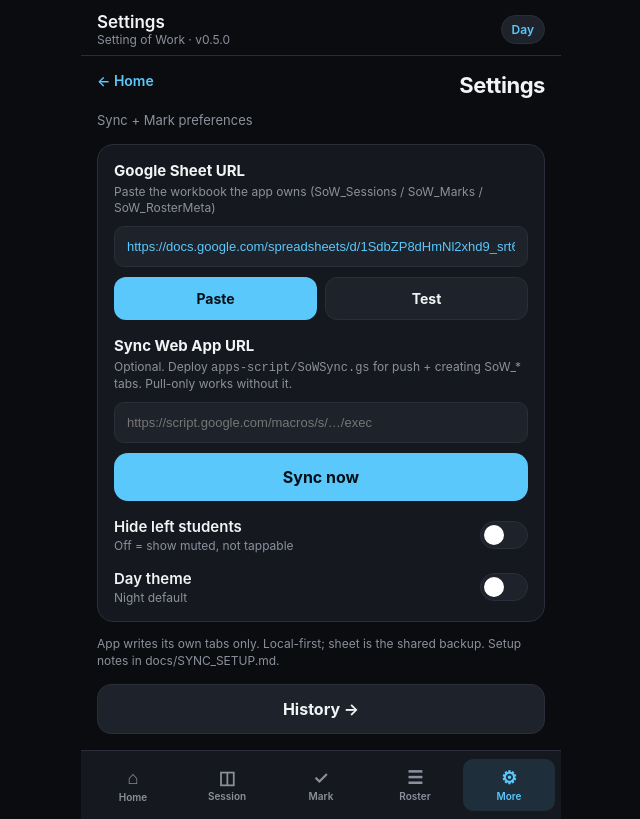
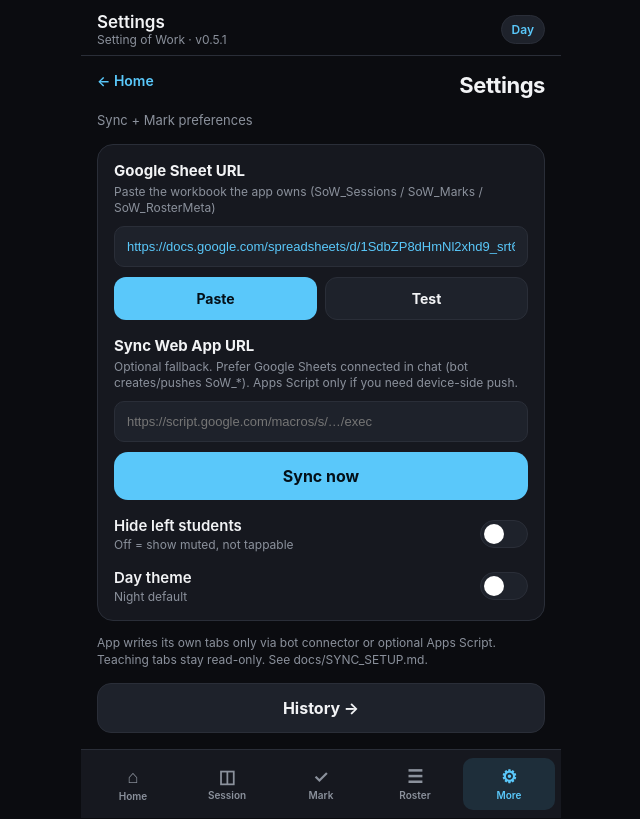
Before and after one commit to steph1420/sow, a React (Vite) app: page /settings in a window 1280 px wide. Shown: the whole page, without its empty margins (319-959 px from the left). Built offline with nearby package versions, Linux system fonts and the light colour scheme.

Commit message:
docs(sow): prefer Sheets connector for SoW_* push (v0.5.1)
Apps Script remains optional device-side fallback; SYNC_SETUP + Settings hint updated.

```diff
--- a/package.json
+++ b/package.json
@@ -1,7 +1,7 @@
 {
   "name": "sow-pwa",
   "private": true,
-  "version": "0.5.0",
+  "version": "0.5.1",
   "type": "module",
   "scripts": {
     "dev": "vite",
--- a/src/layout/AppShell.tsx
+++ b/src/layout/AppShell.tsx
@@ -46,7 +46,7 @@ export default function AppShell() {
       <header className="top">
         <div>
           <h1>{titles[pathname] ?? 'SoW'}</h1>
-          <div className="muted">Setting of Work · v0.5.0</div>
+          <div className="muted">Setting of Work · v0.5.1</div>
         </div>
         <button type="button" className="theme-toggle" onClick={() => void toggleTheme()}>
           {theme === 'night' ? 'Day' : 'Night'}
--- a/src/pages/SettingsPage.tsx
+++ b/src/pages/SettingsPage.tsx
@@ -155,7 +155,7 @@ export default function SettingsPage() {
         <div>
           <p className="field-label">Sync Web App URL</p>
           <p className="hint">
-            Optional. Deploy <code>apps-script/SoWSync.gs</code> for push + creating SoW_* tabs. Pull-only works without it.
+            Optional fallback. Prefer Google Sheets connected in chat (bot creates/pushes SoW_*). Apps Script only if you need device-side push.
           </p>
           <input
             type="url"
@@ -212,7 +212,7 @@ export default function SettingsPage() {
       </div>
 
       <p className="foot-note">
-        App writes its own tabs only. Local-first; sheet is the shared backup. Setup notes in docs/SYNC_SETUP.md.
+        App writes its own tabs only via bot connector or optional Apps Script. Teaching tabs stay read-only. See docs/SYNC_SETUP.md.
       </p>
 
       <Link to="/history" className="btn-secondary" style={{ display: 'block' }}>
```
Also changed, not shown: 2 other files (tests, documents, lock files or other folders).
